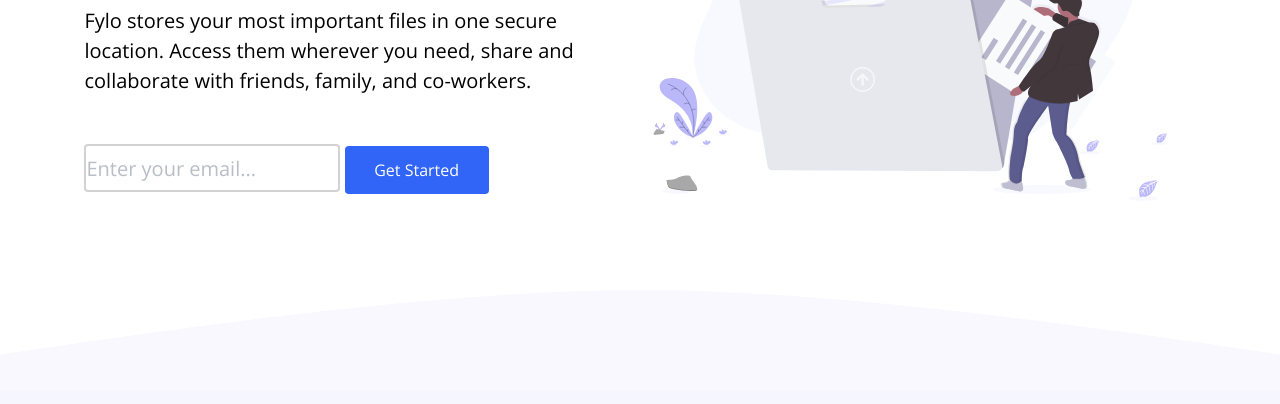
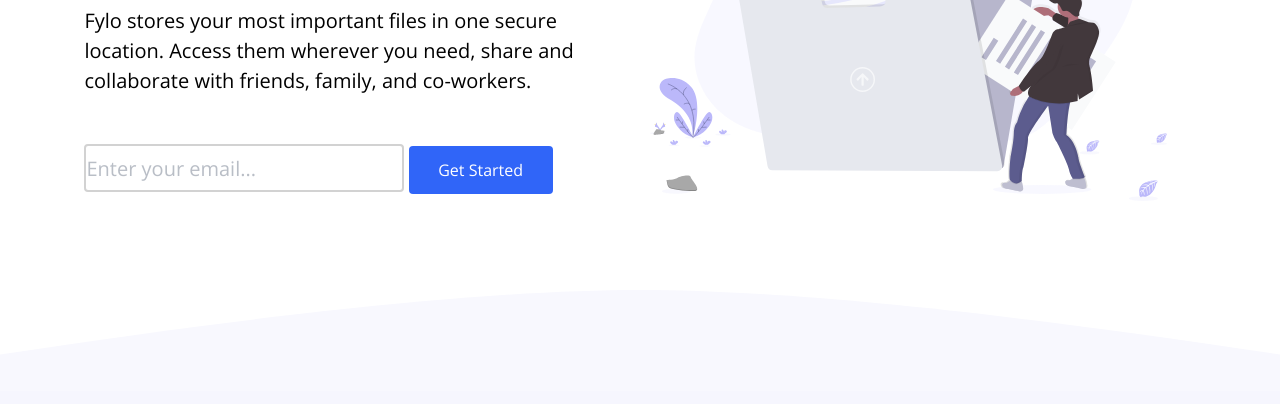
Before and after one commit to Israeltheminer/Flyo-Curved-Landing-Page, a website: page index.html in a window 1280 px wide. Shown: the part 396-800 px from the top of the page. Drawn offline with nearby package versions, Linux system fonts and the light colour scheme.

Commit message:
top email input resizing

```diff
--- a/public/style.css
+++ b/public/style.css
@@ -45,7 +45,7 @@
 }
 
 .top_email_input{
-   min-width: 15rem;
+   width: 20rem;
    height: 3rem;
    border: solid 2px hsl(0, 0%, 75%);
    border-radius: 4px;
```
